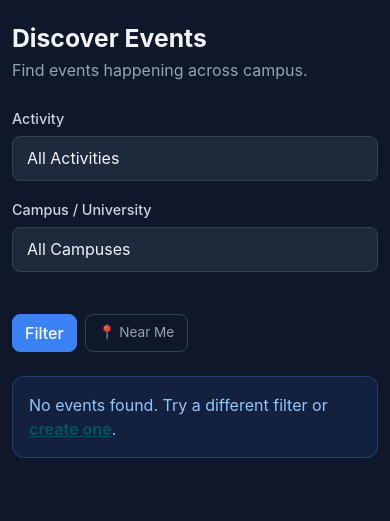
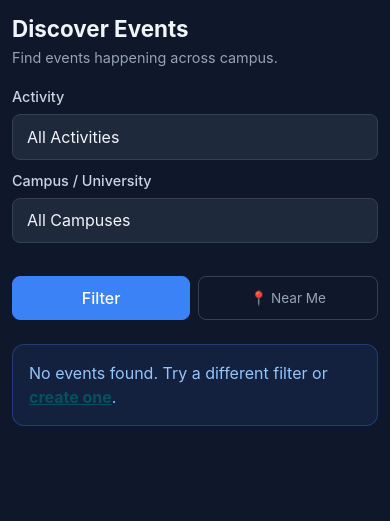
Before and after one commit to fadhili2430/TUKUTANE-PROJECT-2026, a Python web app: template templates/dashboard.html in a window 390 px wide. Shown: the part 57-578 px from the top of the page. Run offline with Jinja, Linux system fonts and the light colour scheme; the template is opened without the code that fills it, so the values that code supplies are empty.

Commit message:
Mobile optimize: dashboard page

```diff
--- a/templates/dashboard.html
+++ b/templates/dashboard.html
@@ -3,7 +3,7 @@
 <head>
     <title>Tukutane Dashboard</title>
     <meta charset="utf-8">
-    <meta name="viewport" content="width=device-width, initial-scale=1">
+    <meta name="viewport" content="width=device-width, initial-scale=1, maximum-scale=1">
     <link href="https://cdn.jsdelivr.net/npm/bootstrap@5.3.0/dist/css/bootstrap.min.css" rel="stylesheet">
     <link rel="stylesheet" href="{{url_for('static', filename='css/dashboard.css')}}">
     <style>
@@ -28,6 +28,23 @@
         }
         .btn-geo:hover { border-color: var(--primary); color: var(--primary); }
         .btn-geo:disabled { opacity: 0.45; cursor: not-allowed; }
+
+        /* Mobile improvements */
+        .form-control, .form-select { min-height: 44px; font-size: 1rem; }
+        .btn { min-height: 44px; }
+        .btn-sm { min-height: 40px; font-size: 0.9rem; }
+
+        @media (max-width: 576px) {
+            .form-control, .form-select { font-size: 16px; }
+            .filter-form .col-12 { margin-bottom: 0; }
+            .filter-actions { display: flex; gap: 0.5rem; }
+            .filter-actions .btn,
+            .filter-actions .btn-geo { flex: 1; min-height: 44px; }
+            .page-title { font-size: 1.4rem; }
+            .page-subtitle { font-size: 0.9rem; }
+            .event-card-footer { padding: 0.75rem; }
+            .page-bottom-pad { padding-bottom: 5rem; }
+        }
     </style>
 </head>
 <body>
@@ -39,7 +56,7 @@
 </button>
 <div class="collapse navbar-collapse" id="navbarNav">
 <div class="navbar-nav ms-auto">
-<span class="navbar-text me-3 text-muted">Welcome, {{ current_user.name }}</span>
+<span class="navbar-text me-3 text-muted d-none d-lg-inline">Welcome, {{ current_user.name }}</span>
 <a class="nav-link" href="{{ url_for('main.rsvps') }}">My RSVPs</a>
 <a class="nav-link" href="{{ url_for('main.create_event') }}">Create Event</a>
 <a class="nav-link" href="{{ url_for('main.profile') }}">Profile</a>
@@ -52,7 +69,7 @@
 </div>
 </nav>
 
-<div class="container mt-4">
+<div class="container mt-3 mt-md-4 page-bottom-pad">
 {% with messages = get_flashed_messages() %}
 {% if messages %}
 <div class="alert alert-info alert-dismissible fade show" role="alert">
@@ -62,12 +79,12 @@
 {% endif %}
 {% endwith %}
 
-<h2 class="mb-1">Discover Events</h2>
-<p class="text-muted mb-4">Find events happening across campus.</p>
+<h2 class="mb-1 page-title">Discover Events</h2>
+<p class="text-muted mb-3 page-subtitle">Find events happening across campus.</p>
 
-<form method="GET" action="{{ url_for('main.dashboard') }}" class="mb-4" id="filter-form">
-<div class="row g-3 align-items-end">
-<div class="col-md-4">
+<form method="GET" action="{{ url_for('main.dashboard') }}" class="mb-4 filter-form" id="filter-form">
+<div class="row g-2 align-items-end">
+<div class="col-12 col-sm-6 col-md-4">
 <label for="activity" class="form-label">Activity</label>
 <select name="activity" id="activity" class="form-select">
 <option value="">All Activities</option>
@@ -76,7 +93,7 @@
 {% endfor %}
 </select>
 </div>
-<div class="col-md-4">
+<div class="col-12 col-sm-6 col-md-4">
 <label for="campus_area" class="form-label">Campus / University</label>
 <select name="campus_area" id="campus_area" class="form-select">
 <option value="">All Campuses</option>
@@ -86,26 +103,28 @@
 </select>
 <div id="geo-status"></div>
 </div>
-<div class="col-md-4 d-flex gap-2">
+<div class="col-12 col-md-4">
+<div class="filter-actions">
 <button type="submit" class="btn btn-primary">Filter</button>
 <button type="button" class="btn-geo" id="geo-btn" title="Detect your nearest campus">
 📍 Near Me
 </button>
 </div>
 </div>
+</div>
 </form>
 
 {% if events %}
-<div class="row">
+<div class="row g-3">
 {% for event in events %}
-<div class="col-md-4 mb-4">
+<div class="col-12 col-sm-6 col-lg-4">
 <div class="card h-100">
 <div class="card-body">
 <h5 class="card-title">{{ event.title }}</h5>
 <p class="card-text text-muted mb-2">
 <span class="badge me-1">{{ event.activity.name }}</span> &bull; {{ event.campus_area.name }}
 </p>
-<p class="card-text">
+<p class="card-text mb-0">
 <strong>Date:</strong> {{ event.date }}<br>
 <strong>Time:</strong> {{ event.time }}<br>
 <strong>Capacity:</strong> {{ event.max_attendees }}<br>
@@ -115,13 +134,13 @@
 {% endif %}
 </p>
 </div>
-<div class="card-footer">
+<div class="card-footer event-card-footer">
 {% if event.organiser_id == current_user.id %}
-<button class="btn btn-sm btn-outline-secondary" disabled>You organised this</button>
+<button class="btn btn-sm btn-outline-secondary w-100" disabled>You organised this</button>
 {% elif rsvp and rsvp.status == 'confirmed' %}
-<a href="{{ url_for('main.cancel_rsvp', event_id=event.id) }}" class="btn btn-sm btn-warning" onclick="return confirm('Cancel your RSVP?')">Cancel RSVP</a>
+<a href="{{ url_for('main.cancel_rsvp', event_id=event.id) }}" class="btn btn-sm btn-warning w-100" onclick="return confirm('Cancel your RSVP?')">Cancel RSVP</a>
 {% else %}
-<a href="{{ url_for('main.rsvp', event_id=event.id) }}" class="btn btn-sm btn-primary">RSVP</a>
+<a href="{{ url_for('main.rsvp', event_id=event.id) }}" class="btn btn-sm btn-primary w-100">RSVP</a>
 {% endif %}
 </div>
 </div>
@@ -138,9 +157,7 @@ No events found. Try a different filter or <a href="{{ url_for('main.create_even
 <script src="https://cdn.jsdelivr.net/npm/bootstrap@5.3.0/dist/js/bootstrap.bundle.min.js"></script>
 <script>
 (function () {
-    // Real GPS coordinates for MMU buildings and all major Kenyan university campuses
     const areaCoords = {
-        // Multimedia University of Kenya (Ongata Rongai, Nairobi)
         "MMU - Main Block":     { lat: -1.39780, lng: 36.74650 },
         "MMU - Sports Centre":  { lat: -1.39750, lng: 36.74580 },
         "MMU - Library":        { lat: -1.39850, lng: 36.74720 },
@@ -149,8 +166,6 @@ No events found. Try a different filter or <a href="{{ url_for('main.create_even
         "MMU - Student Centre": { lat: -1.39760, lng: 36.74620 },
         "MMU - Lecture Block":  { lat: -1.39790, lng: 36.74640 },
         "MMU - Hostels":        { lat: -1.39920, lng: 36.74800 },
-
-        // Other Kenyan Universities
         "University of Nairobi":              { lat: -1.27990, lng: 36.81920 },
         "Kenyatta University":                { lat: -1.18170, lng: 36.92800 },
         "Strathmore University":              { lat: -1.30890, lng: 36.81200 },
@@ -171,8 +186,6 @@ No events found. Try a different filter or <a href="{{ url_for('main.create_even
         "Kirinyaga University":               { lat: -0.53800, lng: 37.28900 },
         "Pwani University":                   { lat: -3.63000, lng: 39.85100 },
         "Jaramogi Oginga Odinga University":  { lat:  0.05940, lng: 34.18050 },
-
-        // Legacy generic names (mapped to MMU central point for backward compat)
         "Main Block":      { lat: -1.39780, lng: 36.74650 },
         "Sports Centre":   { lat: -1.39750, lng: 36.74580 },
         "Library Grounds": { lat: -1.39850, lng: 36.74720 },
@@ -218,24 +231,18 @@ No events found. Try a different filter or <a href="{{ url_for('main.create_even
             function (pos) {
                 const userLat = pos.coords.latitude;
                 const userLng = pos.coords.longitude;
-
                 let nearest = null;
                 let minDist = Infinity;
-
                 campusAreas.forEach(function (area) {
                     const coords = areaCoords[area.name];
                     if (!coords) return;
                     const dist = haversineKm(userLat, userLng, coords.lat, coords.lng);
                     if (dist < minDist) { minDist = dist; nearest = area; }
                 });
-
                 btn.disabled = false;
-
                 if (nearest) {
                     select.value = nearest.id;
-                    const km = minDist < 1
-                        ? Math.round(minDist * 1000) + 'm away'
-                        : minDist.toFixed(1) + 'km away';
+                    const km = minDist < 1 ? Math.round(minDist * 1000) + 'm away' : minDist.toFixed(1) + 'km away';
                     status.className = 'success';
                     status.textContent = '📍 ' + nearest.name + ' (' + km + ')';
                     document.getElementById('filter-form').submit();
@@ -247,9 +254,7 @@ No events found. Try a different filter or <a href="{{ url_for('main.create_even
             function (err) {
                 btn.disabled = false;
                 status.className = 'error';
-                status.textContent = err.code === 1
-                    ? 'Location permission denied.'
-                    : 'Could not get your location.';
+                status.textContent = err.code === 1 ? 'Location permission denied.' : 'Could not get your location.';
             },
             { timeout: 8000 }
         );
```
